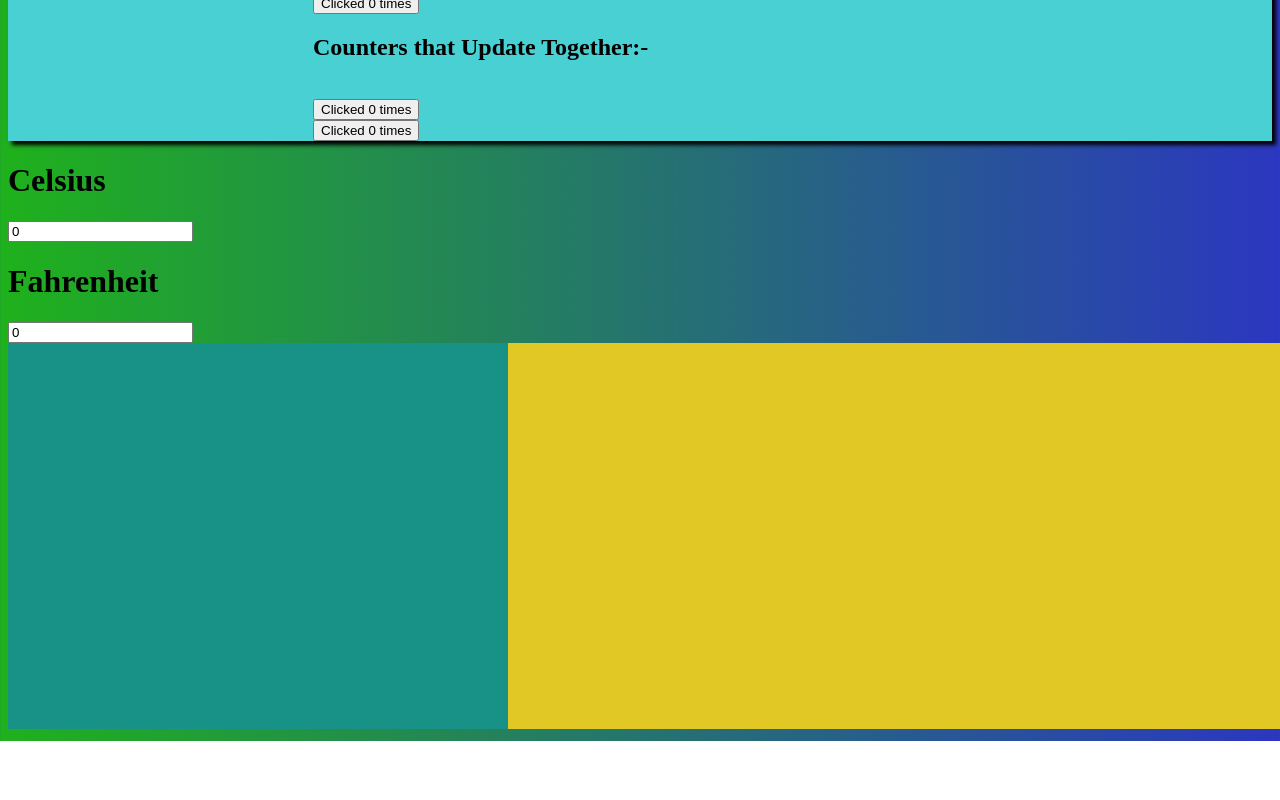
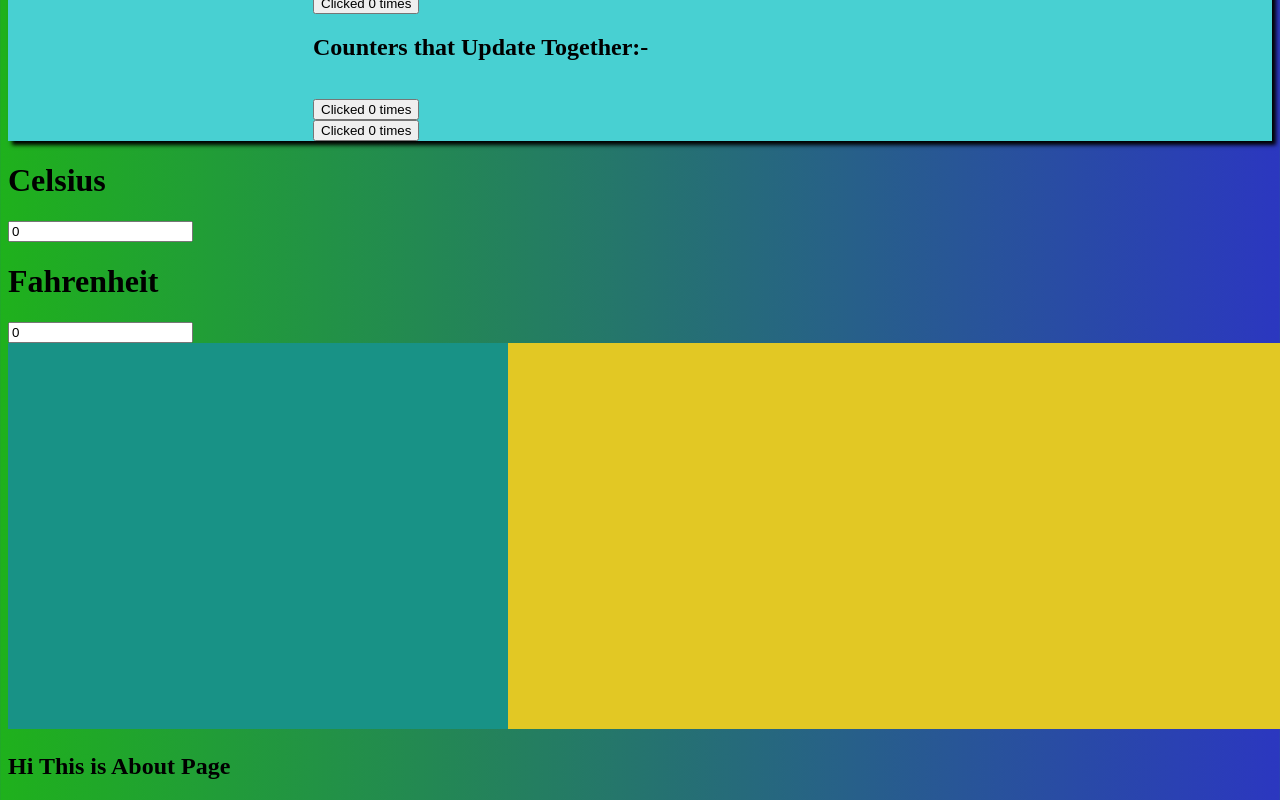
Before and after one commit to NavneetOrion/React-Work, a React (Create React App) app: page / in a window 1280 px wide. Shown: the part 3545-4345 px from the top of the page. Before the commit the page ends 4286 px from the top, so only its background shows below. Built offline with nearby package versions, Linux system fonts and the light colour scheme.

Commit message:
Understanding Routes in React

```diff
--- a/package.json
+++ b/package.json
@@ -8,6 +8,7 @@
     "@testing-library/user-event": "^13.5.0",
     "react": "^18.2.0",
     "react-dom": "^18.2.0",
+    "react-router-dom": "^6.10.0",
     "react-scripts": "5.0.1",
     "web-vitals": "^2.1.4"
   },
--- /dev/null
+++ b/src/Abbout.jsx
@@ -0,0 +1,7 @@
+import React from 'react';
+
+const Abbout = () =>{
+    return <h2>Hi This is About Page</h2>
+}
+
+export default Abbout;
--- /dev/null
+++ b/src/App2.jsx
@@ -0,0 +1,20 @@
+import React from 'react';
+import {Route,Routes} from 'react-router-dom';
+import Abbout from './Abbout';
+import CContact from './CContact';
+
+const App2 = () =>{
+    return <>
+        <Routes>
+            <Route path="/" Component={Abbout}/>
+            <Route path="/contact" Component={CContact}/>
+        </Routes>
+
+
+
+    </>
+
+
+}
+
+export default App2;
--- /dev/null
+++ b/src/CContact.jsx
@@ -0,0 +1,7 @@
+import React from 'react';
+
+const CContact = () =>{
+    return <h2>Hi This is Contact Page</h2>
+}
+
+export default CContact;
--- a/src/index.js
+++ b/src/index.js
@@ -17,6 +17,9 @@ import Temp from './Temp';
 import Containment from './Containment';
 import Contact from './Contact';
 import Chat from './Chat';
+import App2 from './App2';
+import {BrowserRouter} from 'react-router-dom';
+
 
 const comment = {
   date: new Date().toDateString(),
@@ -53,6 +56,10 @@ root.render(
       right={<Chat/>}
     />
 
+    <BrowserRouter>
+    <App2/>
+    </BrowserRouter>
+
   </>
 
 
```
Also changed, not shown: 1 other file (tests, documents, lock files or other folders).
